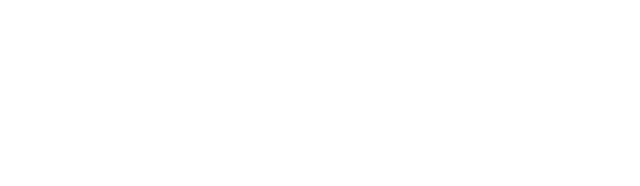
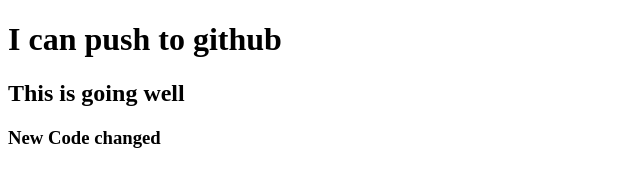
Before and after one commit to ihsan16110/second-repo, a plain HTML site: page index.html in a window 1280 px wide. Shown: the whole page, without its empty margins (0-640 px from the left). Drawn offline with Linux system fonts and the light colour scheme.

Commit message:
added heades

```diff
--- a/index.html
+++ b/index.html
@@ -7,6 +7,8 @@
     <title>Second github demo</title>
 </head>
 <body>
-
+    <h1>I can push to github</h1>
+    <h2>This is going well</h2>
+    <h3>New Code changed</h3>
 </body>
 </html>
```
